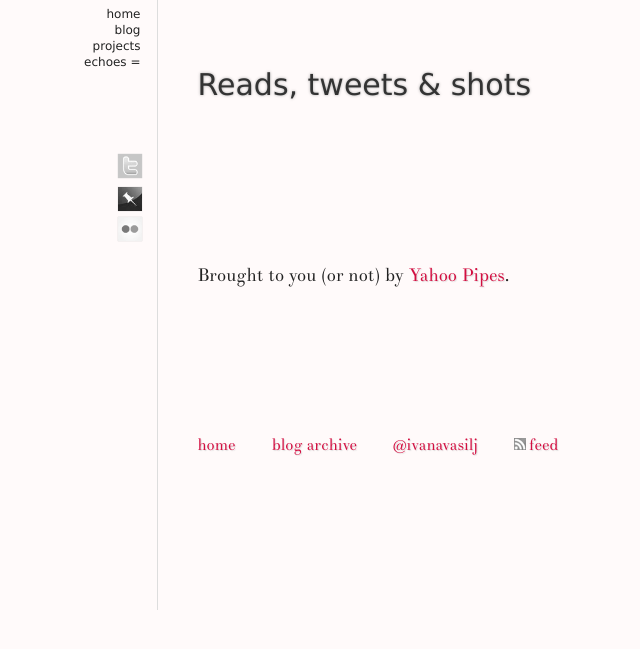
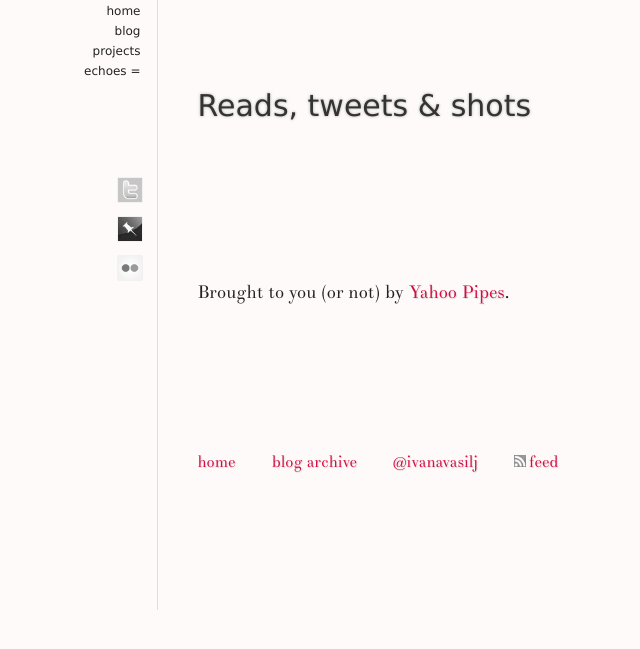
Before and after one commit to ivana/ivana.github.com, a Jekyll site: the page built from echoes.html, in a window 1280 px wide. Shown: the top 649 px of the page, without its empty margins (204-844 px from the left). Built offline with Jekyll 4.4.1, drawn with Linux system fonts in a browser that asks for light colours; nearby versions of some CDN libraries; Markdown is read by kramdown in place of the engine named in the settings.

Commit message:
css optimisations

```diff
--- a/archive.html
+++ b/archive.html
@@ -3,7 +3,7 @@
 title: Blog Archive
 permalink: archive/
 ---
-<section id="archive">
+<section class="archive">
   <h1>{{ page.title }}</h1>
 
   <ol>
--- a/css/style.css
+++ b/css/style.css
@@ -7,45 +7,47 @@
 article, aside, details, figcaption, figure, footer, header, hgroup, menu, nav, section { display:block }
 
 body {
-  font:62.5% "Theano Didot", didot, "times new roman", times, georgia, serif;
+  font:18px/1.5 "Theano Didot", didot, "times new roman", times, georgia, serif;
   margin:0 auto; width:518px; padding:0 0 10px 40px; border-left:1px solid #ddd;
   background:snow; color:#222;
 /*  background-image:url('/img/grid-27.png');*/
 }
-body > * { font-size:18px }
 
-aside, footer { font-size:16px }
+p { margin-bottom:27px; }
+
+em { font-style:normal; text-shadow:0 0 1px #333 }
+img { border:0 none }
+.bordered { border:1px solid #bbb }
+
 aside { margin-top:54px }
 footer { margin:112px 0 16px; padding-top:32px; }
 footer li { display:inline; padding-right:32px }
 footer img { padding-right:3px; height:12px }
 
-em { font-style:normal; text-shadow:0 0 1px #333 }
-img { border:0 none }
-
-p {
-  font-size:18px; line-height:1.5;
-  margin-bottom:27px;
-}
-
 /* nav */
-body > nav { position:relative; right:575px; top:5px; }
-body > nav li { text-align:right; font-size:12px; padding-top:2px; }
+body > nav { position:relative; right:575px; top:0; }
+body > nav li { text-align:right; padding-top:2px; }
 body > nav a { text-decoration:none }
 body > nav a:hover:before { content:'= ' }
 
 /* headings */
-h1, nav, #archive a, .annotated a {
+nav, .archive a, .annotated a {
+  font-family: geneva, tahoma, helvetica, arial, sans-serif;
+}
+h1 {
   font-family: geneva, tahoma, helvetica, arial, sans-serif; font-weight:normal;
+  text-shadow:0 0 3px #aaa; color:#333;
 }
-h1 { text-shadow:0 0 3px #aaa; color:#333 }
-body > article header h1, body > article > h1, body > section > h1, body > section hgroup h1 {
-  font-size:30px;
-  margin:0 0 33px; padding:3px 0;
+body > article > h1, body > section > h1, body > article > header h1 {
+  font-size:30px; margin:0 0 33px; padding:3px 0;
 }
-body > article > section > h1, body > article > article > h1 { font-size:22px; }
-body > article > section > section > h1 { font-size:18px }
-body > article > section h1 { margin:33px 0 22px }
+body > article > section > h1, body > article > article > h1 {
+  font-size:22px;
+}
+body > article > section > section > h1 {
+  font-size:18px;
+}
+body > article > section h1, body > article > article h1 { margin:33px 0 22px }
 
 /* links */
 a {
@@ -58,7 +60,7 @@
   text-shadow: 1px 1px 1px #ddd;
   border-radius:6px;
 }
-p a:hover, article li a:hover, footer a:hover, aside a:hover, .annotated ol a:hover {
+p a:hover, article li a:hover, footer a:hover, aside a:hover {
   text-decoration:underline;
 }
 
@@ -80,22 +82,21 @@
 article li { line-height:1.5 }
 
 /* about */
-.vcard .n, .vcard strong { text-shadow:0px 0px 2px #777 }
+.vcard .n, .vcard strong { text-shadow:0 0 2px #777 }
 .vcard strong { font-weight:normal; }
 .vcard .family-name { display:none }
 .vcard a.email {
-  display: block; width:110px; padding: 0 5px;
+  display: block; width:110px;
   position: relative; right:165px; bottom:27px; margin-bottom:-27px;
 }
-.vcard .photo { float:right; border:1px solid #ddd; height:200px }
+.vcard .photo { float:right; height:200px }
 .vcard ol { margin:27px 0; padding-left:0; list-style-type:none }
-.vcard li { line-height:1 }
+.vcard li { line-height:1.2 }
 .vcard li a {
-  font-size:12px;
   color: #333; text-shadow: 1px 1px 1px #ccc;
-  display: block; height: 24px;
+  display: block; height:26px;
   background:#eee; border:1px solid #e5e5e5;
-  margin:1px 0; padding:1px 0;
+  margin:1px 0;
   text-align:right;
 }
 .vcard li a:hover {
@@ -104,9 +105,9 @@
   color:#D30E40;
 }
 .vcard li a img {
-  border:1px solid #bbb; width:22px;
+  width:24px;
   float:right;
-  margin: 0 1px 0 10px;
+  margin:1px 1px 0 10px;
 }
 .vcard li a span {
   padding: 5px;
@@ -114,25 +115,18 @@
 }
 
 /* projects */
-#projects article { margin-bottom:30px; }
-#projects article h1 { margin:27px 0 18px }
-#projects p { margin-bottom:18px; }
-#projects a:active, a:visited { outline:0 none }
-#projects img { border:1px solid #ddd }
+.projects p { margin-bottom:18px; }
+.projects a:active, a:visited { outline:0 none }
 
 /* archive */
-#archive a {
-  font-size:16px; color:#333;
-  text-shadow:0 0 2px #aaa;
-}
-#archive time { float:right; padding-top: 2px; }
+.archive a { color:#333; text-shadow:0 0 2px #aaa; }
+.archive time { float:right; padding-top: 2px; }
 
-#projects h1 a:hover, #archive a:hover { color:#D30E40 }
+.projects a:hover, .archive a:hover { color:#D30E40 }
 
 /* post */
 article header + p { margin-top:-24px }
 
-time { font-size:15px }
 article header time {
   display:block;
   position:relative; right:255px; top:2px;
@@ -144,7 +138,7 @@
 pre code, blockquote { background:#eee; border-radius:0 9px 9px 0; }
 pre code {
   display:block;
-  font-size:14px; line-height:18px; white-space:pre-wrap;
+  line-height:18px; white-space:pre-wrap;
   margin:-26px 0 0 -40px; padding:0 14px 0 40px;
 }
 blockquote { padding:18px 9px 0 40px; margin:0 0 18px -40px }
@@ -153,29 +147,36 @@
 blockquote p:last-child { padding-bottom:18px }
 
 /* echoes */
-#echoes > h1 { margin-bottom:15px }
-#echoes section h1 { font:inherit; }
-#echoes > p { margin-top:46px }
-#echoes h1 img {
+.echoes article { margin-top:-15px }
+.echoes > p { margin-top:46px }
+.echoes .icon {
   height:24px; box-shadow:0 0 1px #bbb;
-  position: relative; top: 34px; right: 80px;
+  position: relative; top:29px; right: 80px;
 }
-#echoes li { margin-bottom:18px; font-size:15px }
-#echoes time { display:block; margin-top:3px; }
+.echoes article ol { list-style:none inside; padding:0; margin:-27px 0 }
+.echoes li { margin-bottom:18px }
+.echoes time { display:block; margin-top:3px; }
+.echoes q { display:block; line-height:22px }
+
 .annotated ol { margin-top:-3px }
-.annotated ol a { font-size:14px; }
 .annotated p, .annotated q { margin-top:3px }
-#echoes q { display:block; line-height:22px }
-#twitter q {
+
+.twitter a:hover { text-decoration:none }
+.twitter q {
   background:#eee; color:#555;
   margin-left:-40px; padding:3px 7px 6px 40px;
   border-radius:0 9px 9px 0;
   text-indent:-13px; quotes:none;
 }
-#twitter q:before { content:'“'; font-size:30px }
-#twitter q:after { content:'' } /* Webkit */
-#flickr li { display:inline }
-#flickr li img { border:1px solid #bbb; margin-right:8px }
+.twitter q:before { content:'“'; font-size:30px }
+.twitter q:after { content:'' } /* Webkit */
+
+/* abstractions */
+body > nav li, .vcard li a { font-size:12px }
+pre code, .annotated ol a { font-size:14px }
+time, .echoes li { font-size:15px }
+aside, footer, .archive a { font-size:16px }
+
 
 @media only screen and (max-device-width:480px) {
   .vcard a.email { bottom:29px; }
--- a/echoes.html
+++ b/echoes.html
@@ -5,35 +5,35 @@
 desc: My recent bookmarks, tweets and photos
 ---
 
-<section id="echoes">
+<article class="echoes">
   <h1>Reads, tweets &amp; shots</h1>
 
-  <section id="twitter">
+  <article id="twitter" class="twitter">
     <h1>
       <a href="http://twitter.com/ivanavasilj" title="Tweets">
-        <img src="/img/icons/bw/twitter.png" alt="twitter" />
+        <img src="/img/icons/bw/twitter.png" alt="twitter" class="icon">
       </a>
     </h1>
     <ol></ol>
-  </section>
+  </article>
 
-  <section class="annotated" id="pinboard">
+  <article class="annotated" id="pinboard">
     <h1>
       <a href="http://pinboard.in/u:iv" title="Pinboard Bookmarks">
-        <img src="/img/icons/bw/pinboard.png" alt="pinboard" />
+        <img src="/img/icons/bw/pinboard.png" alt="pinboard" class="icon">
       </a>
     </h1>
     <ol></ol>
-  </section>
+  </article>
 
-  <section id="flickr">
+  <article id="flickr">
     <h1>
       <a href="http://www.flickr.com/photos/ivanavasilj/" title="Flickr Photostream">
-        <img src="/img/icons/bw/flickr.png" alt="flickr" />
+        <img src="/img/icons/bw/flickr.png" alt="flickr" class="icon">
       </a>
     </h1>
     <ol></ol>
-  </section>
+  </article>
 
   <p>Brought to you (or not) by <a href="http://pipes.yahoo.com/ivana/echoes">Yahoo Pipes</a>.</p>
-</section>
+</article>
--- a/index.html
+++ b/index.html
@@ -11,7 +11,7 @@
     <span class="fn n" lang="hr"><span class="given-name">Ivana</span><span class="family-name"> Vasilj</span></span>.
     <a class="email" href="mailto:dev@ivana.im">dev@ivana.im</a></p>
 
-  <img src="/img/ivana.jpg" alt="Photo of Ivana Vasilj" class="photo" />
+  <img src="/img/ivana.jpg" alt="Photo of Ivana Vasilj" class="photo bordered">
 
   <nav><ol>
     <li>
--- a/js/site.js
+++ b/js/site.js
@@ -36,7 +36,7 @@
             turn it to http:\/\/farm3.static.flickr.com\/2182\/5785913956_007e54dc7c_m_d.jpg
             because I want the Medium 500 size of the photo from Flickr */
             var imgsrc = item.content.content.match(/http:\/\/farm.+.jpg/)[0].replace('_m.jpg', '_d.jpg');
-            var anchor = '<a href="' + item.link + '"><img src="' + imgsrc + '" alt="' + item.title + '" /></a>';
+            var anchor = '<a href="' + item.link + '"><img class="bordered" src="' + imgsrc + '" alt="' + item.title + '"></a>';
 
             $('#flickr ol').append('<li>' + anchor + '</li>');
             break;
--- a/projects.html
+++ b/projects.html
@@ -4,7 +4,7 @@
 permalink: projects/
 ---
 
-<article id="projects">
+<article class="projects">
   <h1>My pet projects</h1>
   <p><a href="http://github.com/ivana" rel="me">GitHub/ivana</a> is the place to go to see my open-source code.<br>Here is a short overview of the stuff I do for hobby.</p>
 
```
